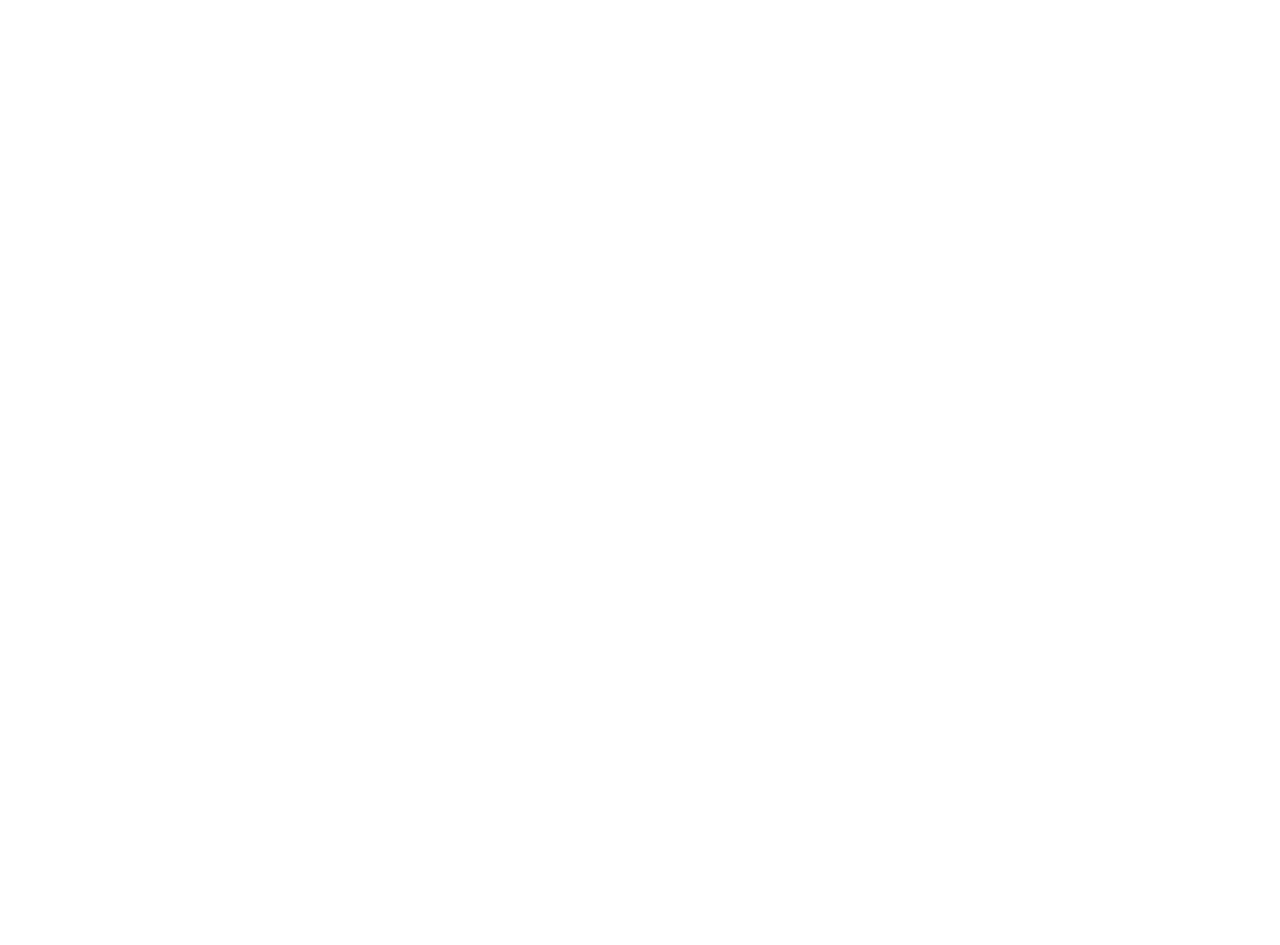
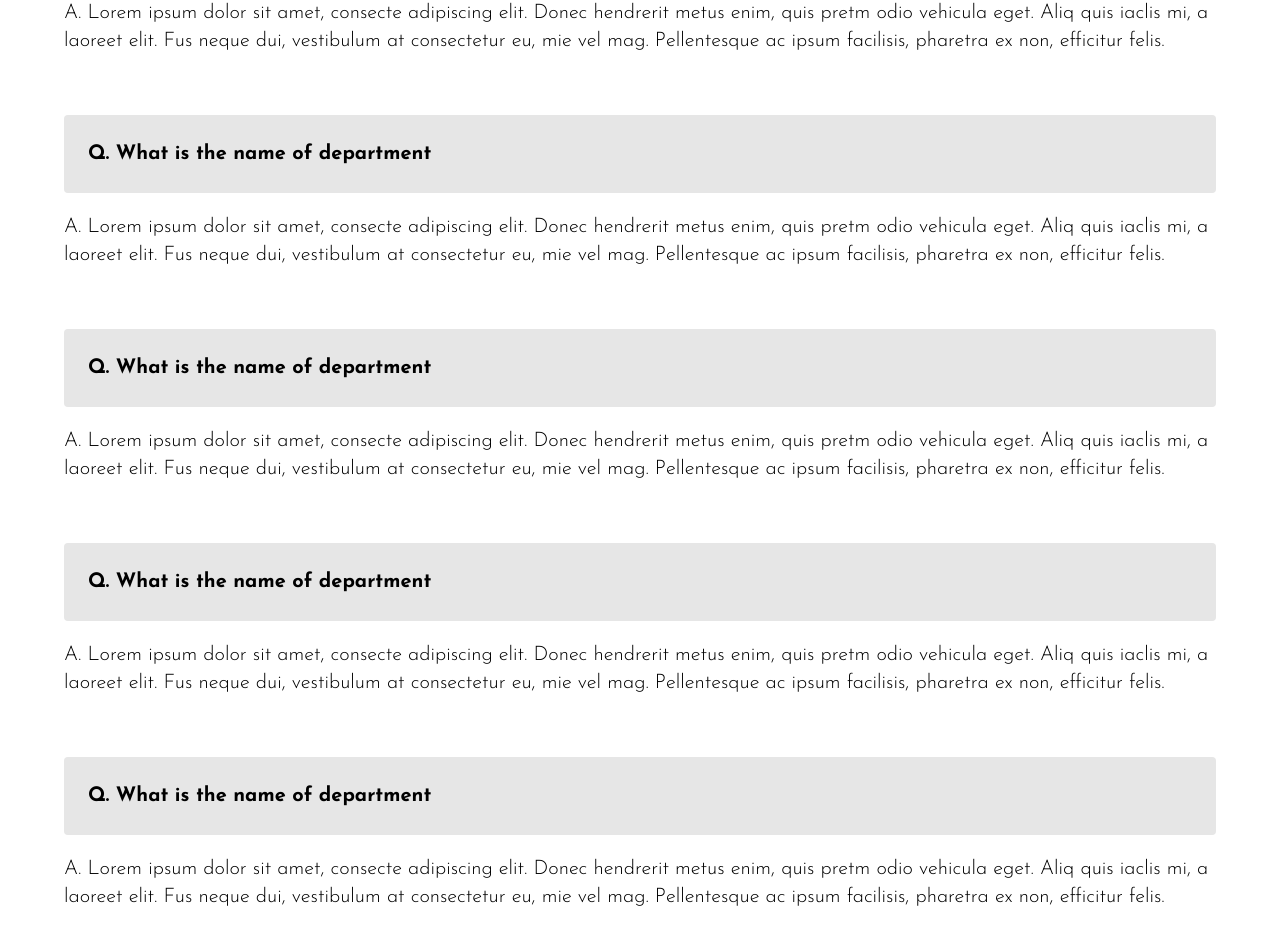
Before and after one commit to aufarhmn/web-open-house, a Next.js app: page /faq in a window 1280 px wide. Shown: the part 299-1244 px from the top of the page. Before the commit the page ends 800 px from the top, so only its background shows below. Built offline with nearby package versions, Linux system fonts and the light colour scheme.

Commit message:
add daftar FAQ section

```diff
--- /dev/null
+++ b/components/daftar-faq.js
@@ -0,0 +1,33 @@
+import React from "react";
+
+const styleQ = "w-full px-[24px] py-[25px] rounded bg-grey-100 font-Josefin font-bold text-xl"
+const styleA = "font-Josefin font-light text-xl pb-10"
+
+export default function DaftarFAQ () {
+    return (
+        <div className="w-full h-full grid content-center px-16 py-[100px] bg-white">
+            <div className="container mx-auto space-y-5">
+                <div className={styleQ}>
+                    <h2>Q. What is the name of department</h2>
+                </div>
+                <p className={styleA}>A. Lorem ipsum dolor sit amet, consecte adipiscing elit. Donec hendrerit metus enim, quis pretm odio vehicula eget. Aliq quis iaclis mi, a laoreet elit. Fus neque dui, vestibulum at consectetur eu, mie vel mag. Pellentesque ac ipsum facilisis, pharetra ex non, efficitur felis.</p>
+                <div className={styleQ}>
+                    <h2>Q. What is the name of department</h2>
+                </div>
+                <p className={styleA}>A. Lorem ipsum dolor sit amet, consecte adipiscing elit. Donec hendrerit metus enim, quis pretm odio vehicula eget. Aliq quis iaclis mi, a laoreet elit. Fus neque dui, vestibulum at consectetur eu, mie vel mag. Pellentesque ac ipsum facilisis, pharetra ex non, efficitur felis.</p>
+                <div className={styleQ}>
+                    <h2>Q. What is the name of department</h2>
+                </div>
+                <p className={styleA}>A. Lorem ipsum dolor sit amet, consecte adipiscing elit. Donec hendrerit metus enim, quis pretm odio vehicula eget. Aliq quis iaclis mi, a laoreet elit. Fus neque dui, vestibulum at consectetur eu, mie vel mag. Pellentesque ac ipsum facilisis, pharetra ex non, efficitur felis.</p>
+                <div className={styleQ}>
+                    <h2>Q. What is the name of department</h2>
+                </div>
+                <p className={styleA}>A. Lorem ipsum dolor sit amet, consecte adipiscing elit. Donec hendrerit metus enim, quis pretm odio vehicula eget. Aliq quis iaclis mi, a laoreet elit. Fus neque dui, vestibulum at consectetur eu, mie vel mag. Pellentesque ac ipsum facilisis, pharetra ex non, efficitur felis.</p>
+                <div className={styleQ}>
+                    <h2>Q. What is the name of department</h2>
+                </div>
+                <p className={styleA}>A. Lorem ipsum dolor sit amet, consecte adipiscing elit. Donec hendrerit metus enim, quis pretm odio vehicula eget. Aliq quis iaclis mi, a laoreet elit. Fus neque dui, vestibulum at consectetur eu, mie vel mag. Pellentesque ac ipsum facilisis, pharetra ex non, efficitur felis.</p>
+            </div>
+        </div>
+    )
+}
--- a/pages/faq.js
+++ b/pages/faq.js
@@ -1,9 +1,11 @@
 import Navbar from "../components/Navbar";
+import DaftarFAQ from '../components/daftar-faq';
 
 export default function FAQ() {
     return(
         <>
             <Navbar />
+            <DaftarFAQ />
         </>
     )
 }
--- a/tailwind.config.js
+++ b/tailwind.config.js
@@ -24,7 +24,10 @@ module.exports = {
           "700": "#0068B8",
           "800": "#00457A",
           "900": "#00233D"
-        }
+        },
+        grey: {
+          "100": "#E6E6E6"
+      },
       }
     },
   },
```
Also changed, not shown: 1 other file (tests, documents, lock files or other folders).
